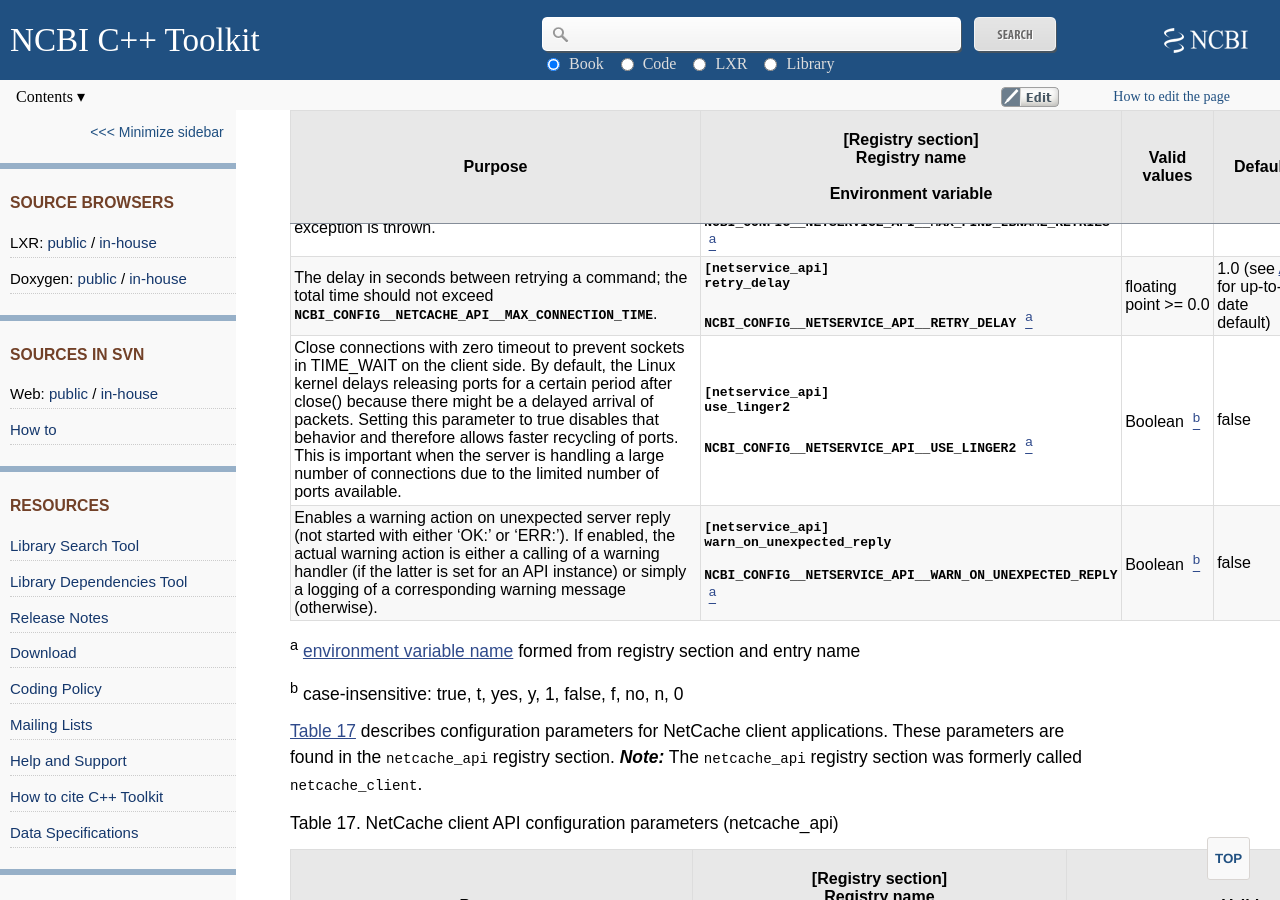
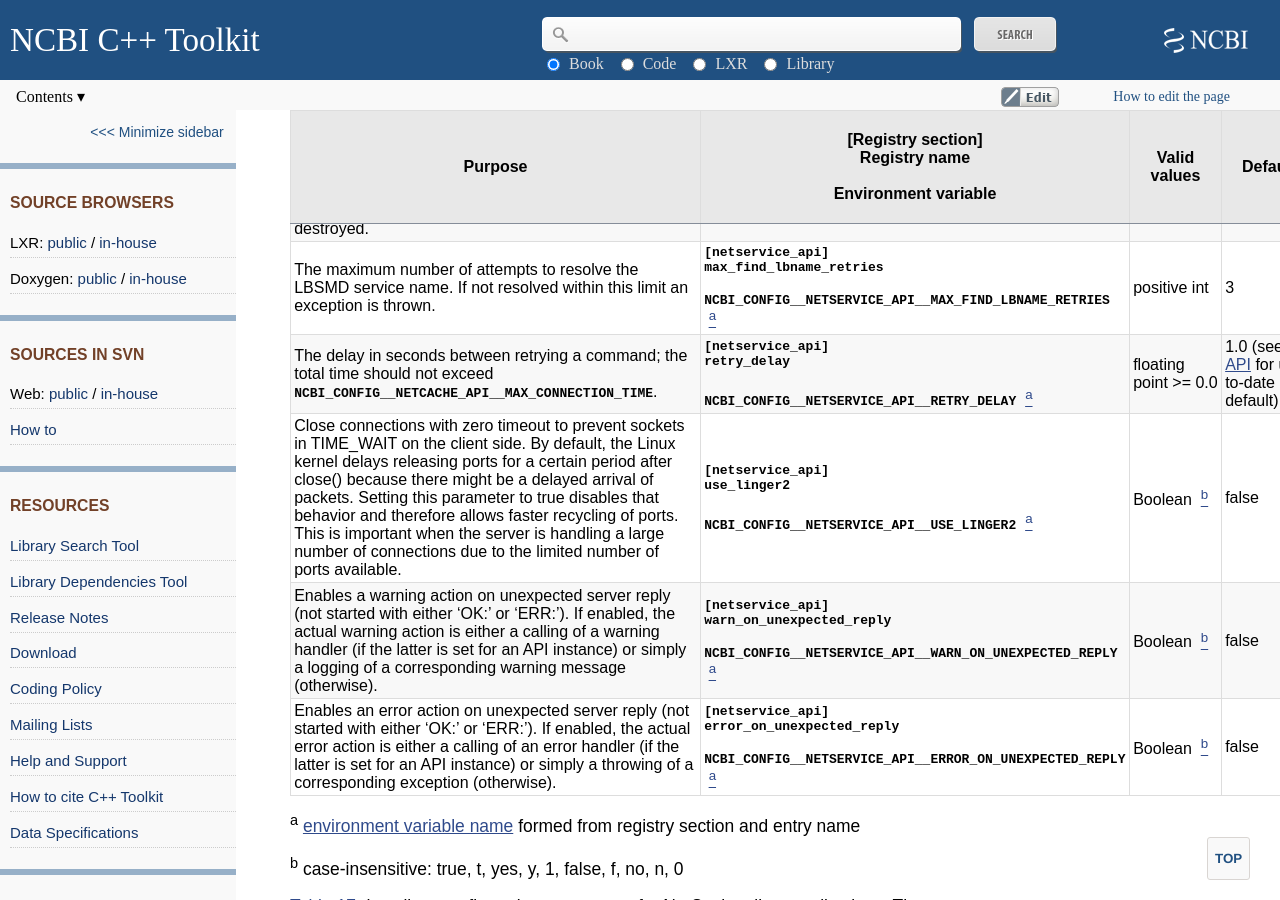
Before and after one commit to ncbi/cxx-toolkit, a Jekyll site: the page built from pages/ch_libconfig.md, in a window 1280 px wide and 900 px high, scrolled down 44378 px. Built offline with Jekyll 4.4.1, drawn with Linux system fonts in a browser that asks for light colours; some of the changed text lies outside the part shown.

Commit message:
Described two new parameters. JIRA CXX-12250
* [CGI] Exception_Message;
* [netservice_api] error_on_unexpected_reply.

```diff
--- a/pages/ch_libconfig.md
+++ b/pages/ch_libconfig.md
@@ -568,6 +568,7 @@
 | Specify the path for the tracking cookie.           | **`[CGI]`**<br/>**`TrackingCookiePath`**<br/><br/>**`NCBI_CONFIG__CGI__TRACKINGCOOKIEPATH`**  [<sup>f</sup>](#ch_libconfig.TF.28)   | valid path    | /  |
 | Defines the **name** of the NCBI tracking cookie (session ID cookie).  | **`[CGI]`**<br/>**`TrackingTagName`**<br/><br/>**`CGI_TrackingTagName`**    | Any valid cookie name.           | "NCBI-SID"     |
 | Specify a set of fields (e.g. HTTP headers when the protocol is HTTP) to be taken from incoming requests and passed to outgoing requests.<br/>For more details, see the [NCBI Context Fields](https://confluence.ncbi.nlm.nih.gov/display/CD/NCBI+Context+Fields) Confluence page.  | **`[Context]`**<br/>**`Fields`**<br/><br/>**`NCBI_CONTEXT_FIELDS`** | A space-delimited, case-insensitive list of glob patterns. | "" |
+| If configured, replaces messages of any exceptions from user code (e.g. from ProcessRequest) with a configured one. | **`[CGI]`**<br/>**`Exception_Message`**<br/><br/>**`NCBI_CONFIG__CGI__EXCEPTION_MESSAGE`**  [<sup>f</sup>](#ch_libconfig.TF.28) | string | "" |
 
 <div class="table-scroll"></div>
 
@@ -1018,6 +1019,7 @@
 | The delay in seconds between retrying a command; the total time should not exceed **`NCBI_CONFIG__NETCACHE_API__MAX_CONNECTION_TIME`**.          | **`[netservice_api]`**<br/>**`retry_delay`**<br/><br/>**`NCBI_CONFIG__NETSERVICE_API__RETRY_DELAY`**  [<sup>a</sup>](#ch_libconfig.TF.44)   | floating point \>= 0.0            | 1.0 (see [API](https://www.ncbi.nlm.nih.gov/IEB/ToolBox/CPP_DOC/lxr/ident?i=RETRY_DELAY_DEFAULT) for up-to-date default)   |
 | Close connections with zero timeout to prevent sockets in TIME\_WAIT on the client side. By default, the Linux kernel delays releasing ports for a certain period after close() because there might be a delayed arrival of packets. Setting this parameter to true disables that behavior and therefore allows faster recycling of ports. This is important when the server is handling a large number of connections due to the limited number of ports available. | **`[netservice_api]`**<br/>**`use_linger2`**<br/><br/>**`NCBI_CONFIG__NETSERVICE_API__USE_LINGER2`**  [<sup>a</sup>](#ch_libconfig.TF.44)   | Boolean  [<sup>b</sup>](#ch_libconfig.TF.45)   | false           |
 | Enables a warning action on unexpected server reply (not started with either 'OK:' or 'ERR:'). If enabled, the actual warning action is either a calling of a warning handler (if the latter is set for an API instance) or simply a logging of a corresponding warning message (otherwise). | **`[netservice_api]`**<br/>**`warn_on_unexpected_reply`**<br/><br/>**`NCBI_CONFIG__NETSERVICE_API__WARN_ON_UNEXPECTED_REPLY`**  [<sup>a</sup>](#ch_libconfig.TF.44) | Boolean  [<sup>b</sup>](#ch_libconfig.TF.45) | false |
+| Enables an error action on unexpected server reply (not started with either 'OK:' or 'ERR:'). If enabled, the actual error action is either a calling of an error handler (if the latter is set for an API instance) or simply a throwing of a corresponding exception (otherwise). | **`[netservice_api]`**<br/>**`error_on_unexpected_reply`**<br/><br/>**`NCBI_CONFIG__NETSERVICE_API__ERROR_ON_UNEXPECTED_REPLY`**  [<sup>a</sup>](#ch_libconfig.TF.44) | Boolean  [<sup>b</sup>](#ch_libconfig.TF.45) | false |
 
 <div class="table-scroll"></div>
 
```
